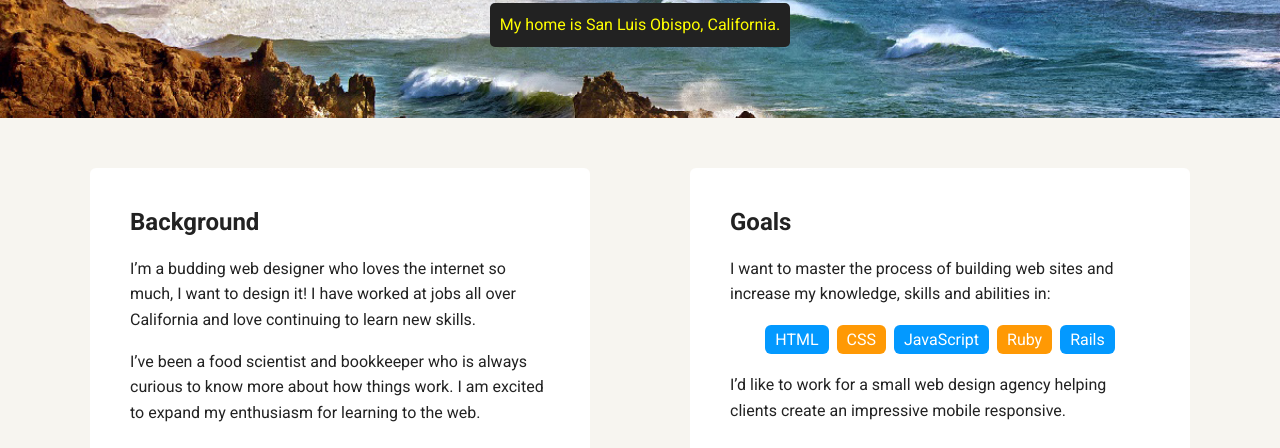
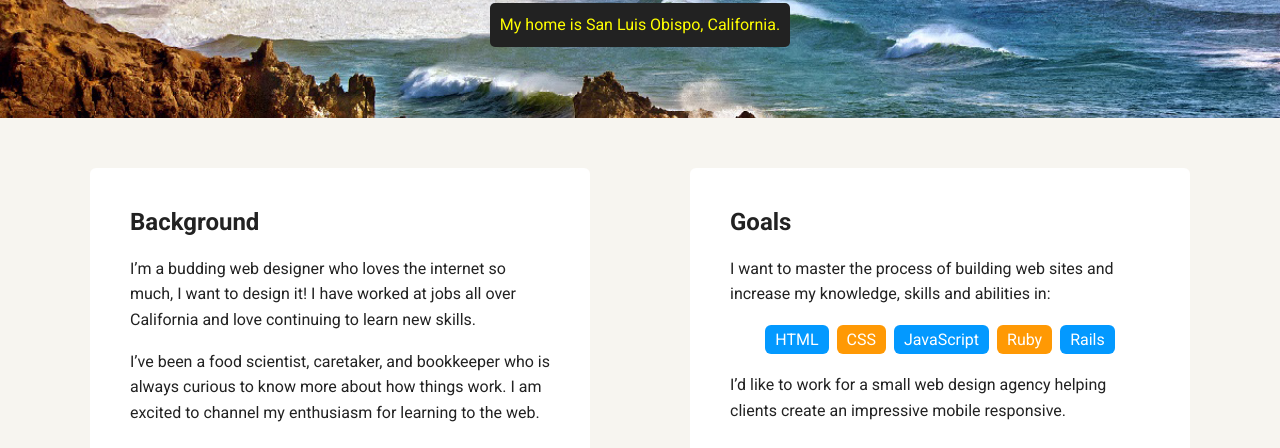
Before and after one commit to caramjones/techdegree-project-1, a plain HTML site: page index.html in a window 1280 px wide. Shown: the part 352-800 px from the top of the page. Drawn offline with Linux system fonts and the light colour scheme; a web font is replaced by a local one.

Commit message:
updated background content

```diff
--- a/index.html
+++ b/index.html
@@ -27,7 +27,7 @@
       <div class="card">
         <h2>Background</h2>
         <p>I’m a budding web designer who loves the internet so much, I want to design it! I have worked at jobs all over California and love continuing to learn new skills.</p>
-        <p>I’ve been a food scientist and bookkeeper who is always curious to know more about how things work. I am excited to expand my enthusiasm for learning to the web.</p>
+        <p>I’ve been a food scientist, caretaker, and bookkeeper who is always curious to know more about how things work. I am excited to channel my enthusiasm for learning to the web.</p>
       </div>
 
       <div class="card">
```
